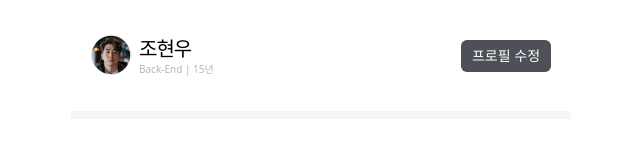
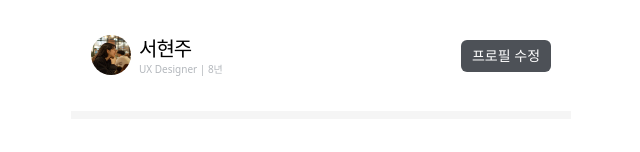
Before and after one commit to 405-007-DEV/frontend, a React (Vite) app: page /mypage in a window 1280 px wide. Shown: the top 152 px of the page, without its empty margins (319-959 px from the left). Built offline with nearby package versions, Linux system fonts and the light colour scheme; no server answers; a web font is replaced by a local one.

Commit message:
fix: fix mypage info

```diff
--- a/src/pages/Mypage/index.tsx
+++ b/src/pages/Mypage/index.tsx
@@ -13,13 +13,13 @@ export function Mypage() {
         <Link to="/profile/1">
           <div className="flex gap-8">
             <img
-              src="/images/example-profile.png"
+              src="../../../../images/profile/profile_3.webp"
               alt=""
-              className="w-40 h-40"
+              className="w-40 h-40 rounded-full"
             />
             <div>
-              <h2 className="h1_medium text-black">조현우</h2>
-              <div className="b4_light text-gr3">Back-End | 15년</div>
+              <h2 className="h1_medium text-black">서현주</h2>
+              <div className="b4_light text-gr3">UX Designer | 8년</div>
             </div>
           </div>
         </Link>
```
